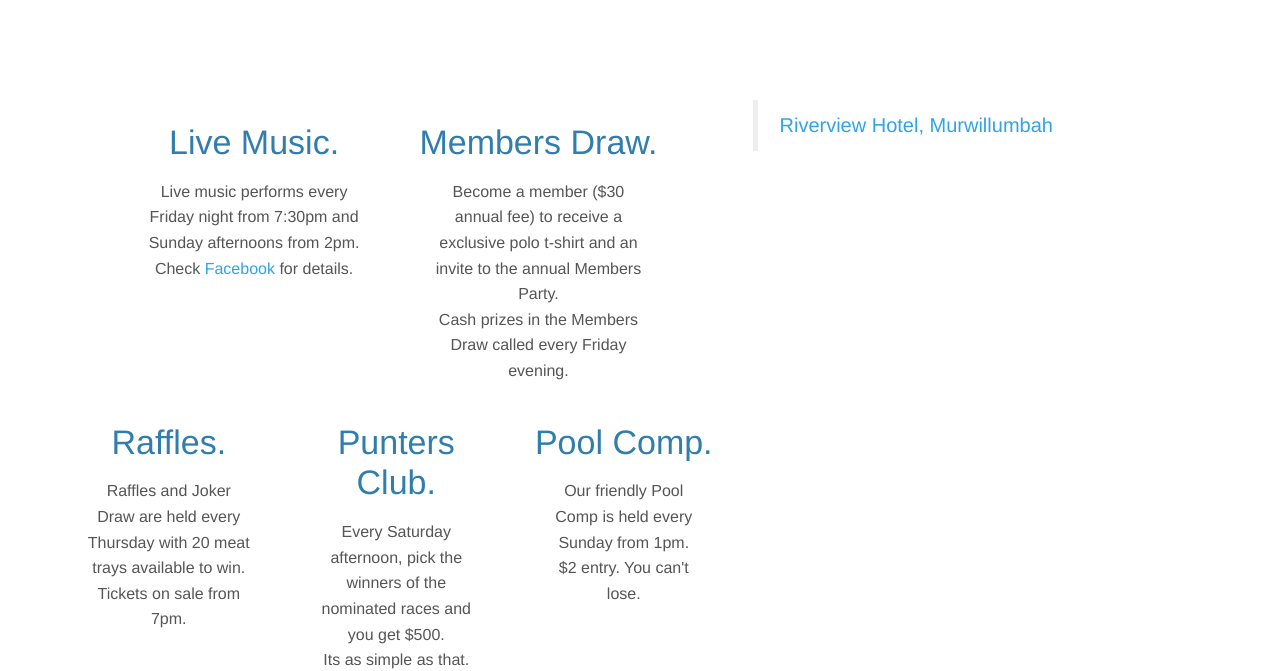
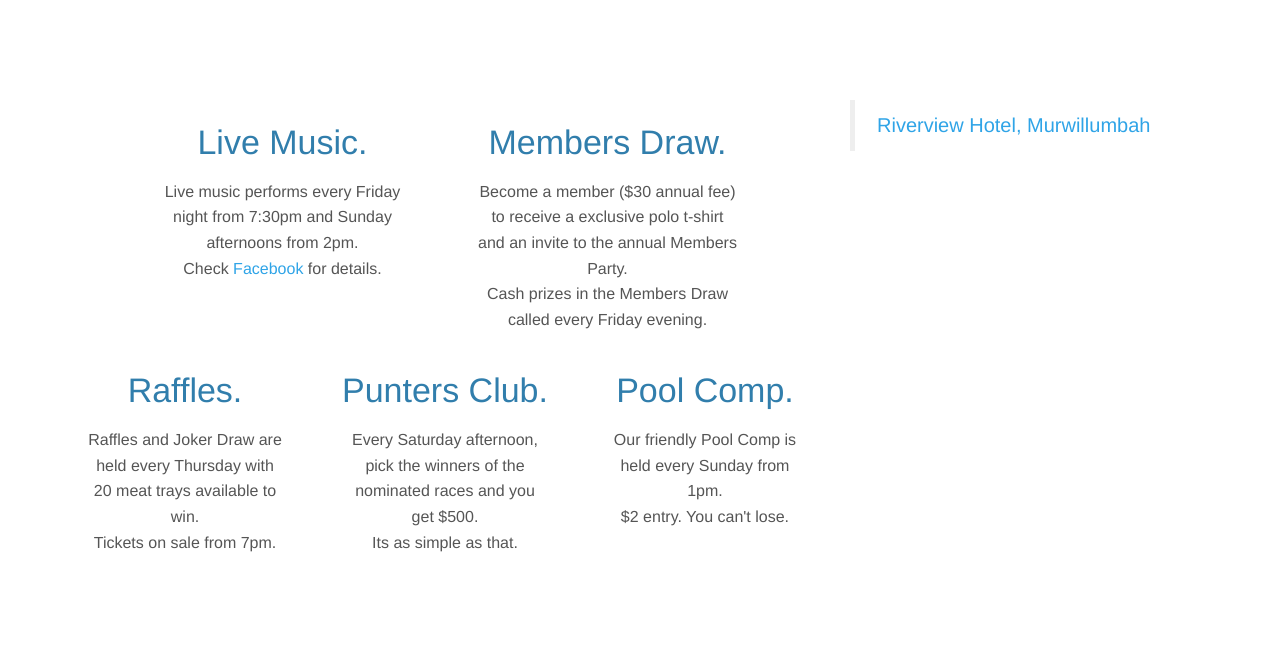
Before and after one commit to RiverviewHotel/RiverviewHotel.github.io, a Jekyll site: the page built from whats-on.html, in a window 1280 px wide. Shown: the part 221-892 px from the top of the page. Built offline with Jekyll 4.4.1, drawn with Linux system fonts in a browser that asks for light colours; grey boxes are pictures that could not be loaded.

Commit message:
Resizing

```diff
--- a/_includes/fcbk_events.html
+++ b/_includes/fcbk_events.html
@@ -1 +1 @@
-<div class="fb-page" data-href="https://www.facebook.com/RiverviewHotel.Murwillumbah/" data-tabs="events" data-width="400" data-height="600" data-hide-cta="true" data-small-header="true" data-adapt-container-width="true" data-hide-cover="false" data-show-facepile="false"><blockquote cite="https://www.facebook.com/RiverviewHotel.Murwillumbah/" class="fb-xfbml-parse-ignore"><a href="https://www.facebook.com/RiverviewHotel.Murwillumbah/">Riverview Hotel, Murwillumbah</a></blockquote></div>
+<div class="fb-page" data-href="https://www.facebook.com/RiverviewHotel.Murwillumbah/" data-tabs="events" data-width="500" data-height="600" data-hide-cta="true" data-small-header="true" data-adapt-container-width="true" data-hide-cover="false" data-show-facepile="false"><blockquote cite="https://www.facebook.com/RiverviewHotel.Murwillumbah/" class="fb-xfbml-parse-ignore"><a href="https://www.facebook.com/RiverviewHotel.Murwillumbah/">Riverview Hotel, Murwillumbah</a></blockquote></div>
--- a/whats-on.html
+++ b/whats-on.html
@@ -9,7 +9,7 @@
 
 <div class="container">
   <div class="row featurette">
-    <div class="col-md-7 col-sm-6">
+    <div class="col-md-8 col-sm-12">
       <div class="row">
         <div id="stay" class="col-md-5 col-md-offset-1 col-sm-12 text-center">
           <h2>Live Music.</h2>
@@ -34,7 +34,7 @@
         </div>
       </div>
     </div>
-    <div class="col-md-5 col-sm-6">
+    <div class="col-md-4 col-sm-12">
       {% include fcbk_events.html %}
     </div>
   </div>
```
